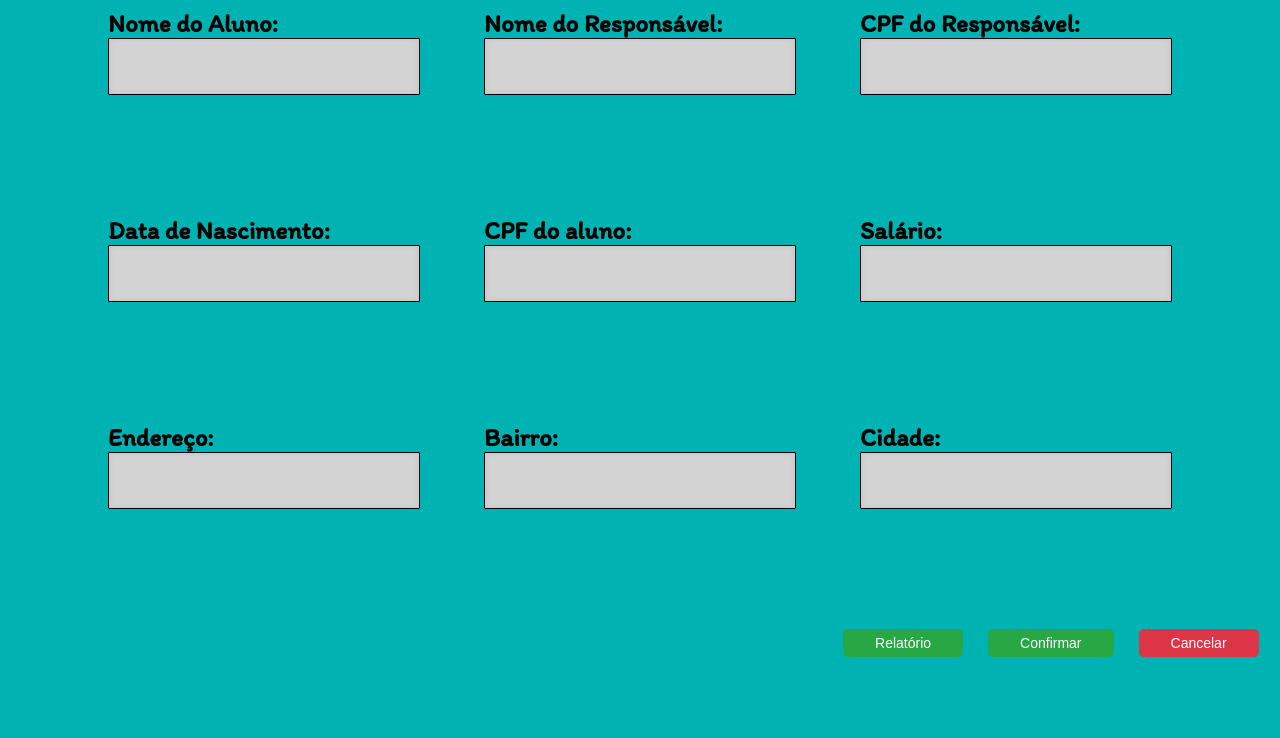
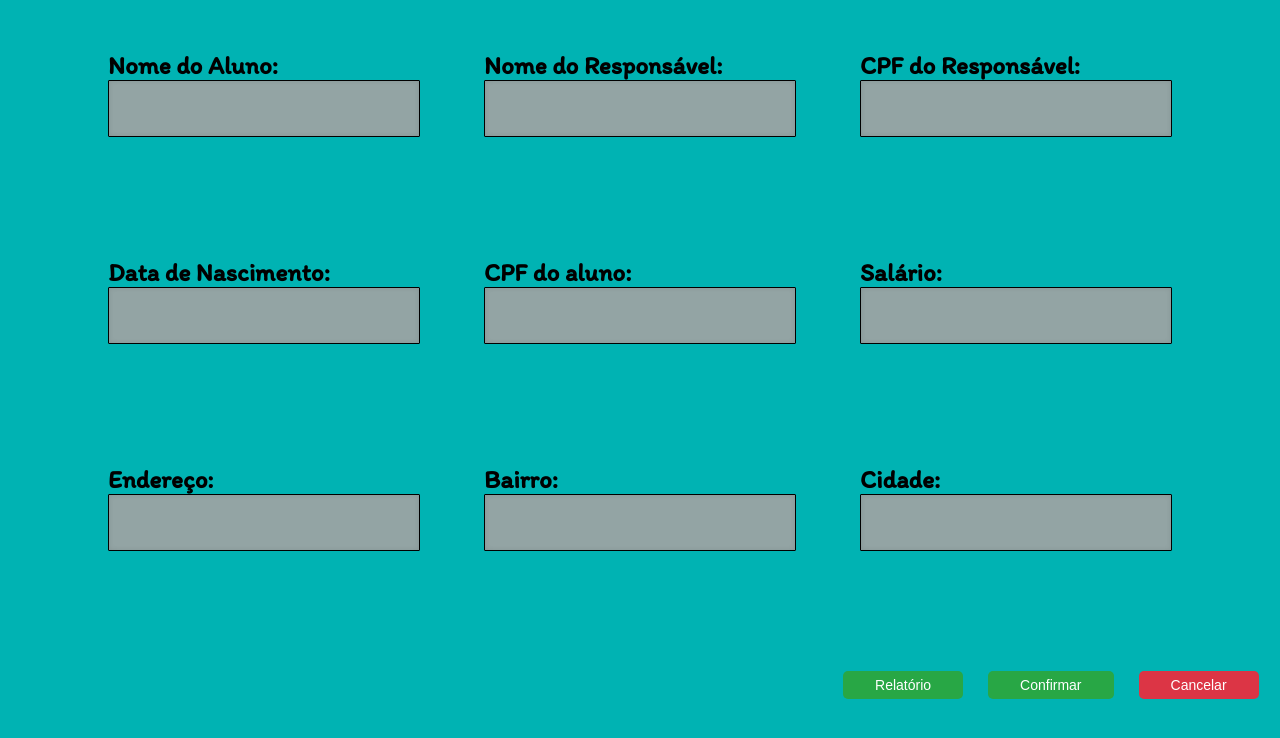
Before and after one commit to VitorFariaBR/Casa-da-Crian-a, a PHP site: page /createCrianca.php in a window 1280 px wide. Shown: the top 738 px of the page. Run offline with PHP 8.4, Linux system fonts and the light colour scheme; a user stored in the database is signed in.

Commit message:
ultimas modificações

```diff
--- a/PHP/style.css
+++ b/PHP/style.css
@@ -189,6 +189,7 @@ p {
     margin-bottom: 120px;
     margin-left: 100px;
     margin-right: 100px;
+    margin-top: 50px;
 }
 
 /* Títulos dos campos */
@@ -206,7 +207,7 @@ p {
     border: 1px solid #000000;
     border-radius: 1px;
     box-shadow: inset 0 0 5px rgba(0, 0, 0, 0.1);
-    background-color: #d3d3d3;
+    background-color: #a3a3a3e7;
 }
 
 /* Container dos botões */
```
